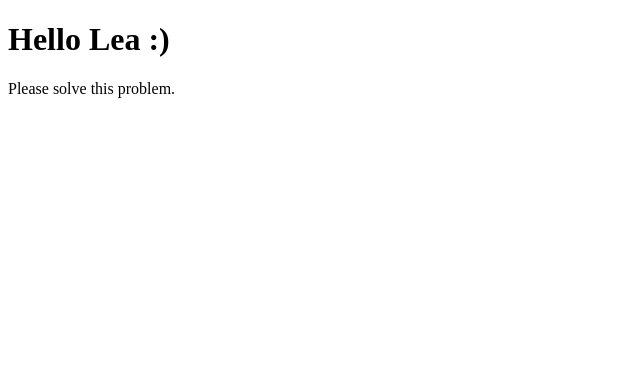
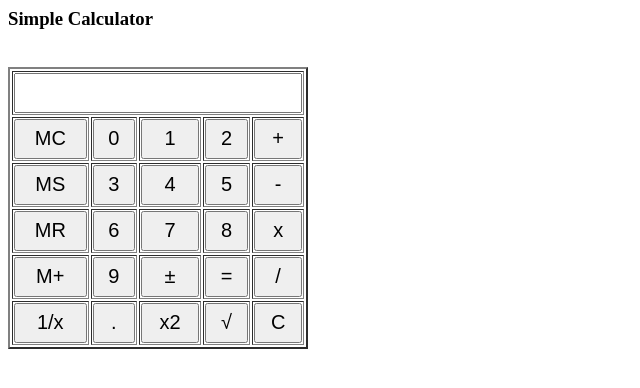
Before and after one commit to PresentForLea/PresentForLea.github.io, a plain HTML site: page index.html in a window 1280 px wide. Shown: the whole page, without its empty margins (0-640 px from the left). Drawn offline with Linux system fonts and the light colour scheme.

Commit message:
calc
calc

```diff
--- a/index.html
+++ b/index.html
@@ -1,7 +1,58 @@
-<!DOCTYPE html>
 <html>
+<head></head>
 <body>
-<h1>Hello Lea :)</h1>
-<p>Please solve this problem.</p>
+<h3>Simple Calculator</h3>
+<br/>
+<style>
+#calc{width:300px;height:250px;}
+#btn{width:100%;height:40px;font-size:20px;}
+</style>
+<form Name="calc">
+<table id="calc" border=2>
+<tr>
+<td colspan=5><input id="btn" name="display" onkeypress="return event.charCode >= 48 && event.charCode <= 57" type="text"></td>
+<td style="display:none"><input name="M" type="number"></td>
+</tr>
+<tr>
+<td><input id="btn" type=button value="MC" OnClick="calc.M.value=''"></td>
+<td><input id="btn" type=button value="0" OnClick="calc.display.value+='0'"></td>
+<td><input id="btn" type=button value="1" OnClick="calc.display.value+='1'"></td>
+<td><input id="btn" type=button value="2" OnClick="calc.display.value+='2'"></td>
+<td><input id="btn" type=button value="+" OnClick="calc.display.value+='+'"></td>
+</tr>
+<tr>
+<td><input id="btn" type=button value="MS" OnClick="calc.M.value=calc.display.value"></td>
+<td><input id="btn" type=button value="3" OnClick="calc.display.value+='3'"></td>
+<td><input id="btn" type=button value="4" OnClick="calc.display.value+='4'"></td>
+<td><input id="btn" type=button value="5" OnClick="calc.display.value+='5'"></td>
+<td><input id="btn" type=button value="-" OnClick="calc.display.value+='-'"></td>
+</tr>
+<tr>
+<td><input id="btn" type=button value="MR" OnClick="calc.display.value=calc.M.value"></td>
+<td><input id="btn" type=button value="6" OnClick="calc.display.value+='6'"></td>
+<td><input id="btn" type=button value="7" OnClick="calc.display.value+='7'"></td>
+<td><input id="btn" type=button value="8" OnClick="calc.display.value+='8'"></td>
+<td><input id="btn" type=button value="x" OnClick="calc.display.value+='*'"></td>
+</tr>
+<tr>
+<td><input id="btn" type=button value="M+" OnClick="calc.M.value=(Number(calc.M.value))+(Number(calc.display.value))"></td>
+<td><input id="btn" type=button value="9" OnClick="calc.display.value+='9'"></td>
+<td><input id="btn" type=button value="±"
+
+OnClick="calc.display.value=(calc.display.value==Math.abs(calc.display.value)?-(calc.display.value):Math.abs(calc.display.value))">
+
+</td>
+<td><input id="btn" type=button value="=" OnClick="calc.display.value=eval(calc.display.value)"></td>
+<td><input id="btn" type=button value="/" OnClick="calc.display.value+='/'"></td>
+</tr>
+<tr>
+<td><input id="btn" type=button value="1/x" OnClick="calc.display.value=1/calc.display.value"></td>
+<td><input id="btn" type=button value="." OnClick="calc.display.value+='.'"></td>
+<td><input id="btn" type=button value="x2" OnClick="calc.display.value=Math.pow(calc.display.value,2)"></td>
+<td><input id="btn" type=button value="√" OnClick="calc.display.value=Math.sqrt(calc.display.value)"></td>
+<td><input id="btn" type=button value="C" OnClick="calc.display.value=''"></td>
+</tr>
+</table>
+</form>
 </body>
 </html>
```
